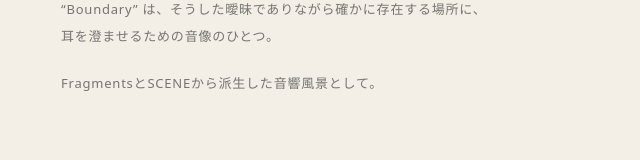
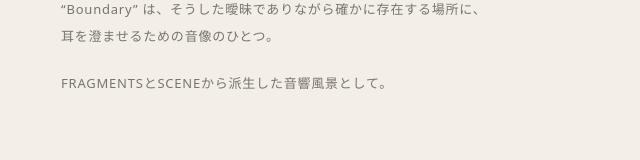
Before and after one commit to rogue-studio/inward, a Next.js app: page /soundscape in a window 1280 px wide. Shown: the part 1861-2021 px from the top of the page, without its empty margins (319-959 px from the left). Built offline with nearby package versions, Linux system fonts and the light colour scheme.

Commit message:
Fix soundscape typo

```diff
--- a/app/soundscape/page.tsx
+++ b/app/soundscape/page.tsx
@@ -160,7 +160,7 @@ export default function SoundscapePage() {
               耳を澄ませるための音像のひとつ。
               </p>
 
-              <p>FragmentsとSCENEから派生した音響風景として。</p>
+              <p>FRAGMENTSとSCENEから派生した音響風景として。</p>
             </div>
           </div>
         </section>
```
